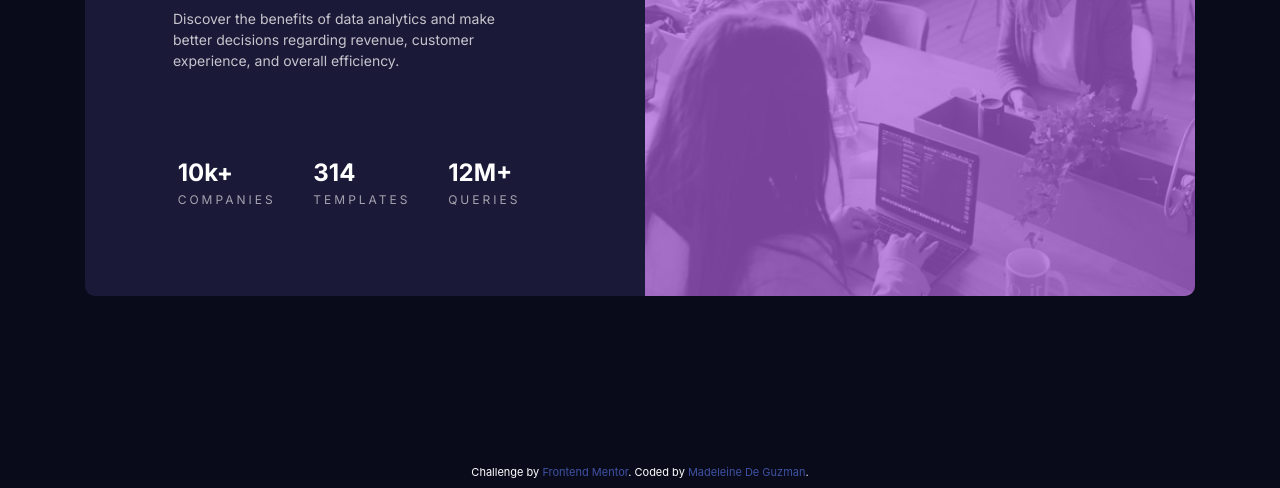
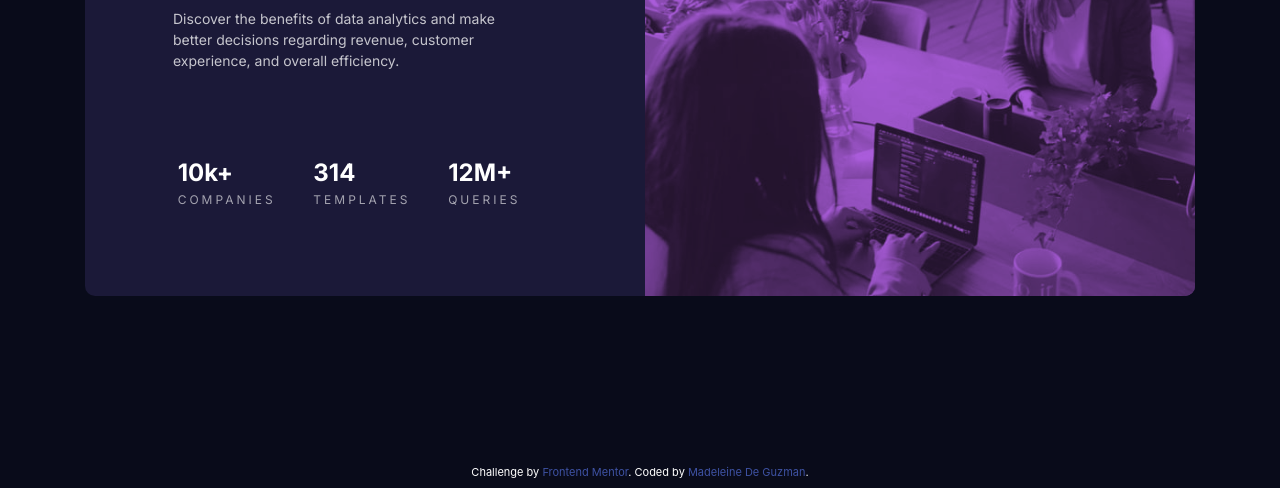
Before and after one commit to deguzmanmadeleine22/stats-preview-card, a website: page index.html in a window 1280 px wide. Shown: the part 312-800 px from the top of the page. Drawn offline with nearby package versions, Linux system fonts and the light colour scheme.

Commit message:
image background update

```diff
--- a/index.html
+++ b/index.html
@@ -46,10 +46,12 @@
     </div>
   </section>
 </main>
+<footer>
   <div class="attribution">
     Challenge by <a href="https://www.frontendmentor.io?ref=challenge" target="_blank">Frontend Mentor</a>.
     Coded by <a href="#">Madeleine De Guzman</a>.
   </div>
+</footer>
 
   <script src="https://code.jquery.com/jquery-3.3.1.slim.min.js" integrity="sha384-q8i/X+965DzO0rT7abK41JStQIAqVgRVzpbzo5smXKp4YfRvH+8abtTE1Pi6jizo"
     crossorigin="anonymous"></script>
--- a/scss/main.scss
+++ b/scss/main.scss
@@ -1,6 +1,6 @@
 $main-bg: hsl(233, 47%, 7%);
 $card-bg: hsl(244, 38%, 16%);
-$accent: rgb(170, 92, 219);
+$accent: hsl(277, 64%, 61%);
 
 $white: hsl(0, 0%, 100%);
 $main-paragraph: hsla(0, 0%, 100%, 0.75);
@@ -56,17 +56,21 @@ body {
   border-top-left-radius: 10px;
   border-top-right-radius: 10px;
 }
- .main-img-overlay {
-    position: absolute;
-    background: rgba(170, 92, 219, 0.7);
-    width: 346px;
-    height: 255px;
-    top: 0;
-    z-index: 2;
-    border-top-left-radius: 10px;
-    border-top-right-radius: 10px;
 
- }
+.main-image-container{
+  background-color: (hsl(277, 64%, 61%));
+  border-top-right-radius: 10px;
+  border-top-left-radius: 0;
+  border-bottom-right-radius: 10px;
+  }
+  img{
+  width: 100%;
+  height: 100%;
+  object-fit: cover;
+  mix-blend-mode: multiply;
+  opacity: 0.8;
+
+  }
 
 .main-content {
   background: $card-bg;
@@ -144,7 +148,7 @@ body {
         }
       }
     }
-    .main-img, .main-img-overlay {
+    .main-img {
       border-top-right-radius: 10px;
       border-top-left-radius: 0;
       border-bottom-right-radius: 10px;
```
Also changed, not shown: dist/css/main.css.
